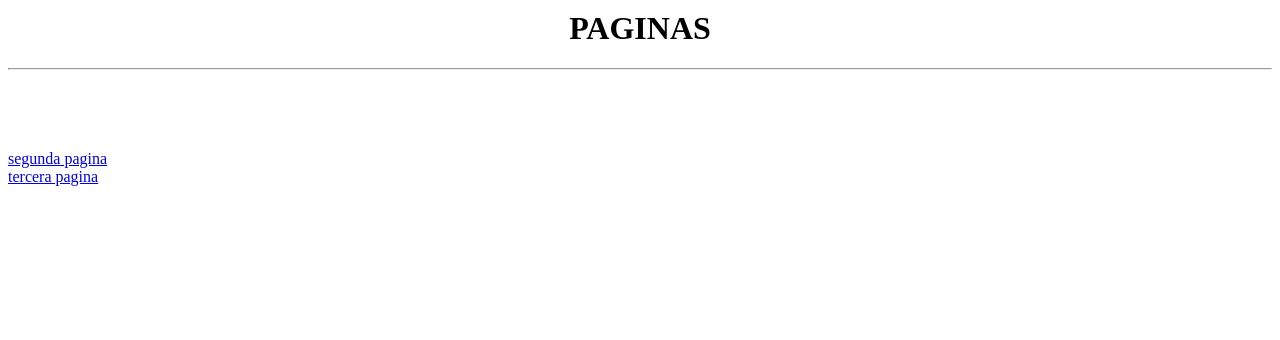
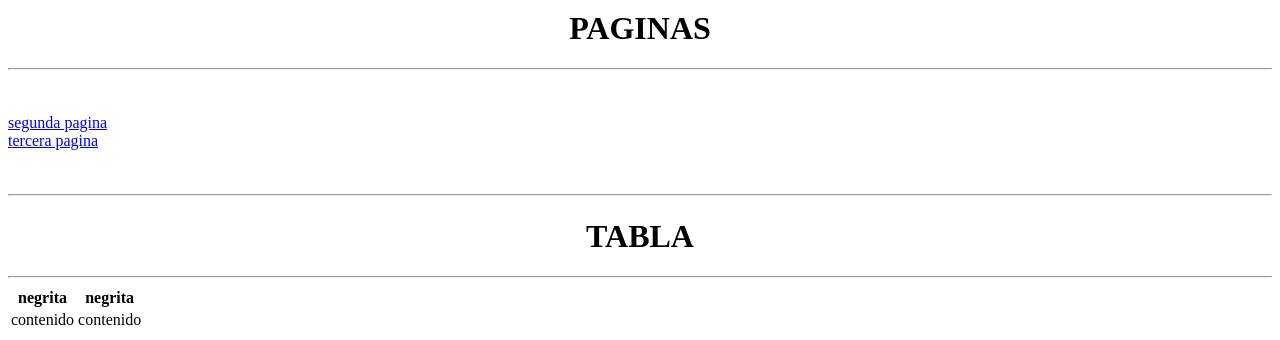
Before and after one commit to allendhere/Uni, a plain HTML site: page 1/index.html in a window 1280 px wide. Shown: the part 1384-1724 px from the top of the page. Before the commit the page ends 1578 px from the top, so only its background shows below. Drawn offline with Linux system fonts and the light colour scheme.

Commit message:
añadi la tabla

```diff
--- a/1/index.html
+++ b/1/index.html
@@ -87,14 +87,41 @@
 
     <hr>
 
-    <br><br><br><br>
+    <br><br>
 
     <a href="pages/2 page.html">segunda pagina</a>
     <br>
     <a href="pages/3 page.html"> tercera pagina</a>
 
+    <br><br><br>
+
+    <hr>
+
+    <center>
+
+        <h1>TABLA</h1>
+
+    </center>
+
+    <hr>
 
 
+    <!--filas "tr" y columnas "td"-->
+
+    <table>
+
+        <tr>
+            <th>negrita</th>
+            <th>negrita</th>
+        </tr>
+
+        <tr>
+            <td>contenido</td>
+            <td>contenido</td>
+        </tr>
+
+
+    </table>
 
 
 </body>
```
